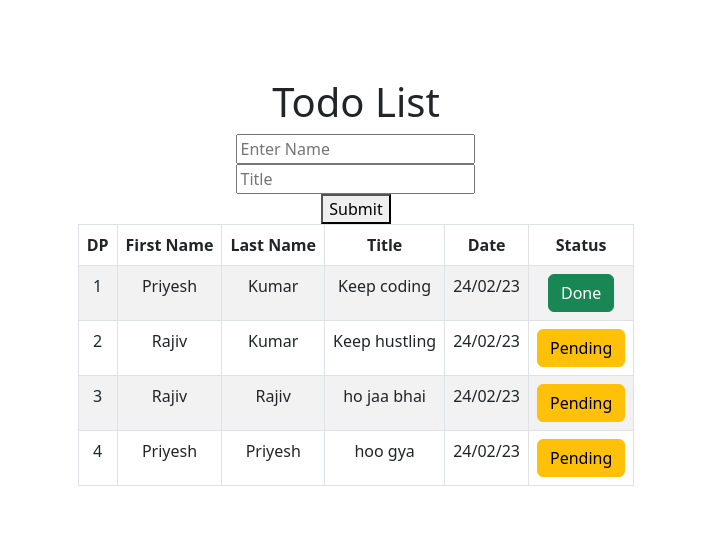
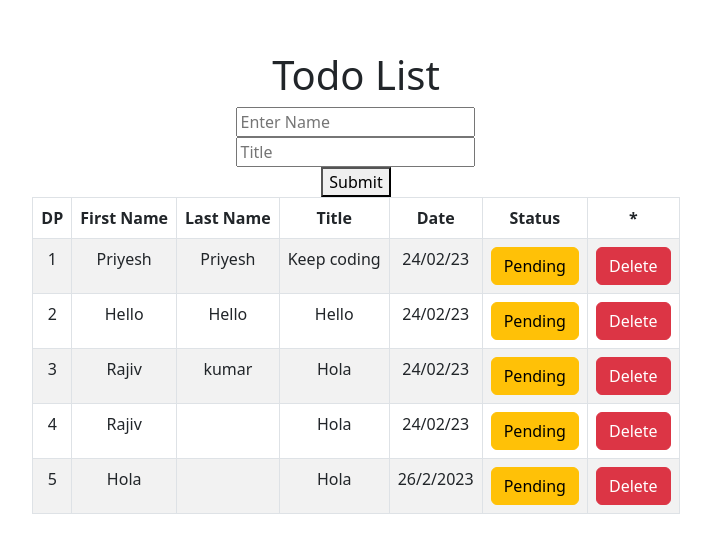
Before and after one commit to 7hourspg/React_practice, a React (Create React App) app: page / in a window 1280 px wide. Shown: the part 110-662 px from the top of the page, without its empty margins (284-995 px from the left). Built offline with nearby package versions, Linux system fonts and the light colour scheme; data requests are answered from the project's data file.

Commit message:
Json-Day2

```diff
--- a/package.json
+++ b/package.json
@@ -13,6 +13,7 @@
     "react-bootstrap": "^2.7.2",
     "react-dom": "^18.2.0",
     "react-scripts": "5.0.1",
+    "uuid": "^9.0.0",
     "web-vitals": "^2.1.4"
   },
   "scripts": {
--- a/src/App.js
+++ b/src/App.js
@@ -3,6 +3,7 @@ import axios from "axios";
 import "./App.css";
 import Table from "react-bootstrap/Table";
 import Button from "react-bootstrap/Button";
+import {v4 as uuidv4} from "uuid";
 
 function App() {
   const [data, setData] = useState([]);
@@ -13,23 +14,38 @@ function App() {
   };
   useEffect(() => {
     handleData();
-  }, [data]);
+  }, []);
 
   const handleSubmit = () => {
-    let date = "24/02/23";
+    let date = new Date();
+    let nameArr = first.split(" ");
+    let Day = date.getDate();
+    let Month = date.getMonth()+1;
+    let Year = date.getFullYear();
+    let completeDate=`${Day}/${Month}/${Year}`
+
     let status = false;
+    let id = uuidv4();
     let dp =
       "https://images.pexels.com/photos/11201518/pexels-photo-11201518.jpeg?auto=compress&cs=tinysrgb&w=1260&h=750&dpr=1";
 
-    axios.post("http://localhost:8080/data", {
-      id: 4,
-      firstName: first,
-      lastName: first,
-      date,
-      title,
-      status,
-      dp,
-    });
+    axios
+      .post("http://localhost:8080/data", {
+        id,
+        firstName: nameArr[0],
+        lastName: nameArr[1],
+        date:completeDate,
+        title,
+        status,
+        dp,
+      })
+      .then(() => {
+        handleData();
+      });
+  };
+
+  const handleDelte = (id) => {
+    axios.delete(`http://localhost:8080/data/${id}`).then(() => handleData());
   };
 
   return (
@@ -64,13 +80,14 @@ function App() {
                 <th>Title</th>
                 <th>Date</th>
                 <th>Status</th>
+                <th>*</th>
               </tr>
             </thead>
             <tbody>
-              {data.map((item) => {
+              {data.map((item, i) => {
                 return (
                   <tr key={item.id}>
-                    <td>{item.id}</td>
+                    <td>{i + 1}</td>
                     <td>{item.firstName}</td>
                     <td>{item.lastName}</td>
                     <td>{item.title}</td>
@@ -81,6 +98,14 @@ function App() {
                       ) : (
                         <Button variant="warning">Pending</Button>
                       )}
+                    </td>
+                    <td>
+                      <Button
+                        variant="danger"
+                        onClick={() => handleDelte(item.id)}
+                      >
+                        Delete
+                      </Button>
                     </td>
                   </tr>
                 );
--- a/src/Data/db.json
+++ b/src/Data/db.json
@@ -1,38 +1,45 @@
 {
   "data": [
-    {
-      "id": 1,
-      "firstName": "Priyesh",
-      "lastName": "Kumar",
-      "date": "24/02/23",
-      "title": "Keep coding",
-      "status": true,
-      "dp": "https://images.pexels.com/photos/11201518/pexels-photo-11201518.jpeg?auto=compress&cs=tinysrgb&w=1260&h=750&dpr=1"
-    },
-    {
-      "id": 2,
-      "firstName": "Rajiv",
-      "lastName": "Kumar",
-      "date": "24/02/23",
-      "title": "Keep hustling",
-      "status": false,
-      "dp": "https://images.pexels.com/photos/11201518/pexels-photo-11201518.jpeg?auto=compress&cs=tinysrgb&w=1260&h=750&dpr=1"
-    },
-    {
-      "id": 3,
-      "firstName": "Rajiv",
-      "lastName": "Rajiv",
-      "date": "24/02/23",
-      "title": "ho jaa bhai",
-      "status": false,
-      "dp": "https://images.pexels.com/photos/11201518/pexels-photo-11201518.jpeg?auto=compress&cs=tinysrgb&w=1260&h=750&dpr=1"
-    },
     {
       "id": 4,
       "firstName": "Priyesh",
       "lastName": "Priyesh",
       "date": "24/02/23",
-      "title": "hoo gya",
+      "title": "Keep coding",
+      "status": false,
+      "dp": "https://images.pexels.com/photos/11201518/pexels-photo-11201518.jpeg?auto=compress&cs=tinysrgb&w=1260&h=750&dpr=1"
+    },
+    {
+      "id": "ab49f6ff-972b-4727-aef0-83d68d11fbe5",
+      "firstName": "Hello",
+      "lastName": "Hello",
+      "date": "24/02/23",
+      "title": "Hello",
+      "status": false,
+      "dp": "https://images.pexels.com/photos/11201518/pexels-photo-11201518.jpeg?auto=compress&cs=tinysrgb&w=1260&h=750&dpr=1"
+    },
+    {
+      "id": "2d69b7b4-8eb4-409a-960f-1a72d86d20fb",
+      "firstName": "Rajiv",
+      "lastName": "kumar",
+      "date": "24/02/23",
+      "title": "Hola",
+      "status": false,
+      "dp": "https://images.pexels.com/photos/11201518/pexels-photo-11201518.jpeg?auto=compress&cs=tinysrgb&w=1260&h=750&dpr=1"
+    },
+    {
+      "id": "a26e9662-49c6-4376-9be4-78b82ae57df0",
+      "firstName": "Rajiv",
+      "date": "24/02/23",
+      "title": "Hola",
+      "status": false,
+      "dp": "https://images.pexels.com/photos/11201518/pexels-photo-11201518.jpeg?auto=compress&cs=tinysrgb&w=1260&h=750&dpr=1"
+    },
+    {
+      "id": "593f333f-61f2-4a1b-9b6c-a685e7fb59ad",
+      "firstName": "Hola",
+      "date": "26/2/2023",
+      "title": "Hola",
       "status": false,
       "dp": "https://images.pexels.com/photos/11201518/pexels-photo-11201518.jpeg?auto=compress&cs=tinysrgb&w=1260&h=750&dpr=1"
     }
```
Also changed, not shown: 1 other file (tests, documents, lock files or other folders).
